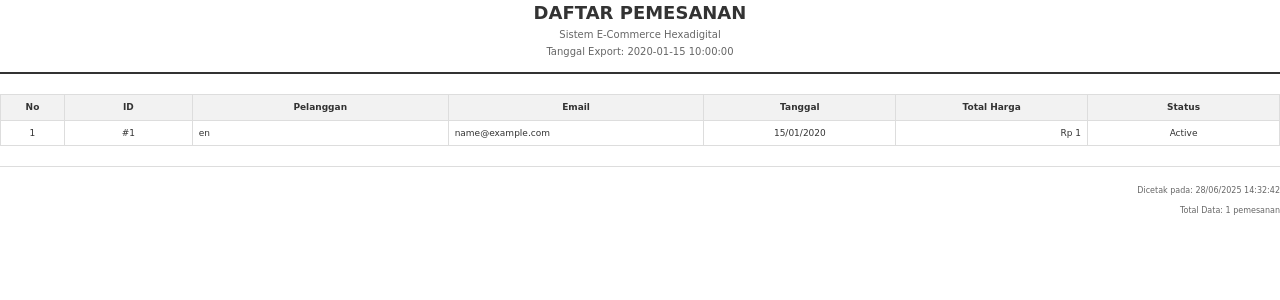
After one commit to Central-Saga/ecommerce-hexadigital, a CodeIgniter 4 app: the page made by app/Views/pages/godmode/pemesanan/export_pdf.php in a window 1280 px wide. The commit adds this page. Shown: the top 300 px of the page. Run offline with PHP 8.4 and a stand-in for CodeIgniter, Linux system fonts and the light colour scheme; the template is opened without the code that fills it: most values are stand-ins (such as "Sample title", 1, 10 or a date in 2020); some libraries are stand-ins or nearby versions.

Commit message:
feat: add export functionality for pemesanan data in PDF and XLSX formats
- Implemented methods to export pemesanan data to PDF and XLSX formats in the Pemesanan controller.
- Added a dropdown menu in the pemesanan index view for users to select export options.
- Utilized DOMPDF for PDF generation and PhpSpreadsheet for XLSX creation, ensuring proper formatting and styling.
- Enhanced error handling for customer data retrieval during export processes.

```diff
--- /dev/null
+++ b/app/Views/pages/godmode/pemesanan/export_pdf.php
@@ -0,0 +1,176 @@
+<!DOCTYPE html>
+<html lang="id">
+
+<head>
+    <meta charset="UTF-8">
+    <meta name="viewport" content="width=device-width, initial-scale=1.0">
+    <title>Daftar Pemesanan</title>
+    <style>
+        @page {
+            margin: 2cm;
+            font-family: 'DejaVu Sans', sans-serif;
+        }
+
+        body {
+            font-family: 'DejaVu Sans', Arial, sans-serif;
+            font-size: 10px;
+            line-height: 1.4;
+            color: #333;
+            margin: 0;
+            padding: 0;
+        }
+
+        .header {
+            text-align: center;
+            margin-bottom: 20px;
+            border-bottom: 2px solid #333;
+            padding-bottom: 10px;
+        }
+
+        .header h1 {
+            margin: 0;
+            color: #333;
+            font-size: 18px;
+            font-weight: bold;
+        }
+
+        .header p {
+            margin: 3px 0;
+            color: #666;
+            font-size: 10px;
+        }
+
+        table {
+            width: 100%;
+            border-collapse: collapse;
+            margin-top: 15px;
+            font-size: 9px;
+        }
+
+        th,
+        td {
+            border: 1px solid #ddd;
+            padding: 6px;
+            text-align: left;
+            vertical-align: top;
+        }
+
+        th {
+            background-color: #f2f2f2;
+            font-weight: bold;
+            text-align: center;
+            font-size: 9px;
+        }
+
+        .text-center {
+            text-align: center;
+        }
+
+        .text-right {
+            text-align: right;
+        }
+
+        .status-menunggu {
+            color: #856404;
+            font-weight: bold;
+        }
+
+        .status-diproses {
+            color: #0c5460;
+            font-weight: bold;
+        }
+
+        .status-selesai {
+            color: #155724;
+            font-weight: bold;
+        }
+
+        .status-dibatalkan {
+            color: #721c24;
+            font-weight: bold;
+        }
+
+        .footer {
+            margin-top: 20px;
+            text-align: right;
+            font-size: 8px;
+            color: #666;
+            border-top: 1px solid #ddd;
+            padding-top: 10px;
+        }
+
+        .no-data {
+            text-align: center;
+            font-style: italic;
+            color: #666;
+            padding: 20px;
+        }
+    </style>
+</head>
+
+<body>
+    <div class="header">
+        <h1>DAFTAR PEMESANAN</h1>
+        <p>Sistem E-Commerce Hexadigital</p>
+        <p>Tanggal Export: <?= $tanggal_export ?></p>
+    </div>
+
+    <table>
+        <thead>
+            <tr>
+                <th style="width: 5%">No</th>
+                <th style="width: 10%">ID</th>
+                <th style="width: 20%">Pelanggan</th>
+                <th style="width: 20%">Email</th>
+                <th style="width: 15%">Tanggal</th>
+                <th style="width: 15%">Total Harga</th>
+                <th style="width: 15%">Status</th>
+            </tr>
+        </thead>
+        <tbody>
+            <?php if (empty($pemesanans)) : ?>
+                <tr>
+                    <td colspan="7" class="no-data">Tidak ada data pemesanan</td>
+                </tr>
+            <?php else : ?>
+                <?php foreach ($pemesanans as $index => $pemesanan): ?>
+                    <tr>
+                        <td class="text-center"><?= $index + 1 ?></td>
+                        <td class="text-center">#<?= $pemesanan['id'] ?></td>
+                        <td><?= htmlspecialchars($pemesanan['pelanggan_nama'], ENT_QUOTES, 'UTF-8') ?></td>
+                        <td><?= htmlspecialchars($pemesanan['email'], ENT_QUOTES, 'UTF-8') ?></td>
+                        <td class="text-center"><?= date('d/m/Y', strtotime($pemesanan['tanggal_pemesanan'])) ?></td>
+                        <td class="text-right">Rp <?= number_format($pemesanan['total_harga'], 0, ',', '.') ?></td>
+                        <td class="text-center status-<?= $pemesanan['status_pemesanan'] ?>">
+                            <?php
+                            switch ($pemesanan['status_pemesanan']) {
+                                case 'menunggu':
+                                    echo 'Menunggu';
+                                    break;
+                                case 'diproses':
+                                    echo 'Diproses';
+                                    break;
+                                case 'selesai':
+                                    echo 'Selesai';
+                                    break;
+                                case 'dibatalkan':
+                                    echo 'Dibatalkan';
+                                    break;
+                                default:
+                                    echo ucfirst($pemesanan['status_pemesanan']);
+                            }
+                            ?>
+                        </td>
+                    </tr>
+                <?php endforeach; ?>
+            <?php endif; ?>
+        </tbody>
+    </table>
+
+    <div class="footer">
+        <p>Dicetak pada: <?= date('d/m/Y H:i:s') ?></p>
+        <p>Total Data: <?= count($pemesanans) ?> pemesanan</p>
+    </div>
+</body>
+
+</html>
--- a/composer.json
+++ b/composer.json
@@ -12,7 +12,9 @@
     "require": {
         "php": "^8.1",
         "codeigniter4/framework": "^4.0",
-        "codeigniter4/shield": "^1.1"
+        "codeigniter4/shield": "^1.1",
+        "dompdf/dompdf": "^2.0",
+        "phpoffice/phpspreadsheet": "^1.29"
     },
     "require-dev": {
         "fakerphp/faker": "^1.9",
```
Also changed, not shown: app/Controllers/Godmode/Pemesanan.php (+181 -0 lines), app/Views/pages/godmode/pemesanan/index.php (+18 -3 lines), public/uploads/pembayaran/1751119986_620a0dfcc0131b2a2652.png (renamed from public/uploads/pembayaran/1751118552_7e1d699c487f7f1893e6.png), public/uploads/pembayaran/1751120055_41a8d195d526b9cfcf4f.png (added), 1 other file.
